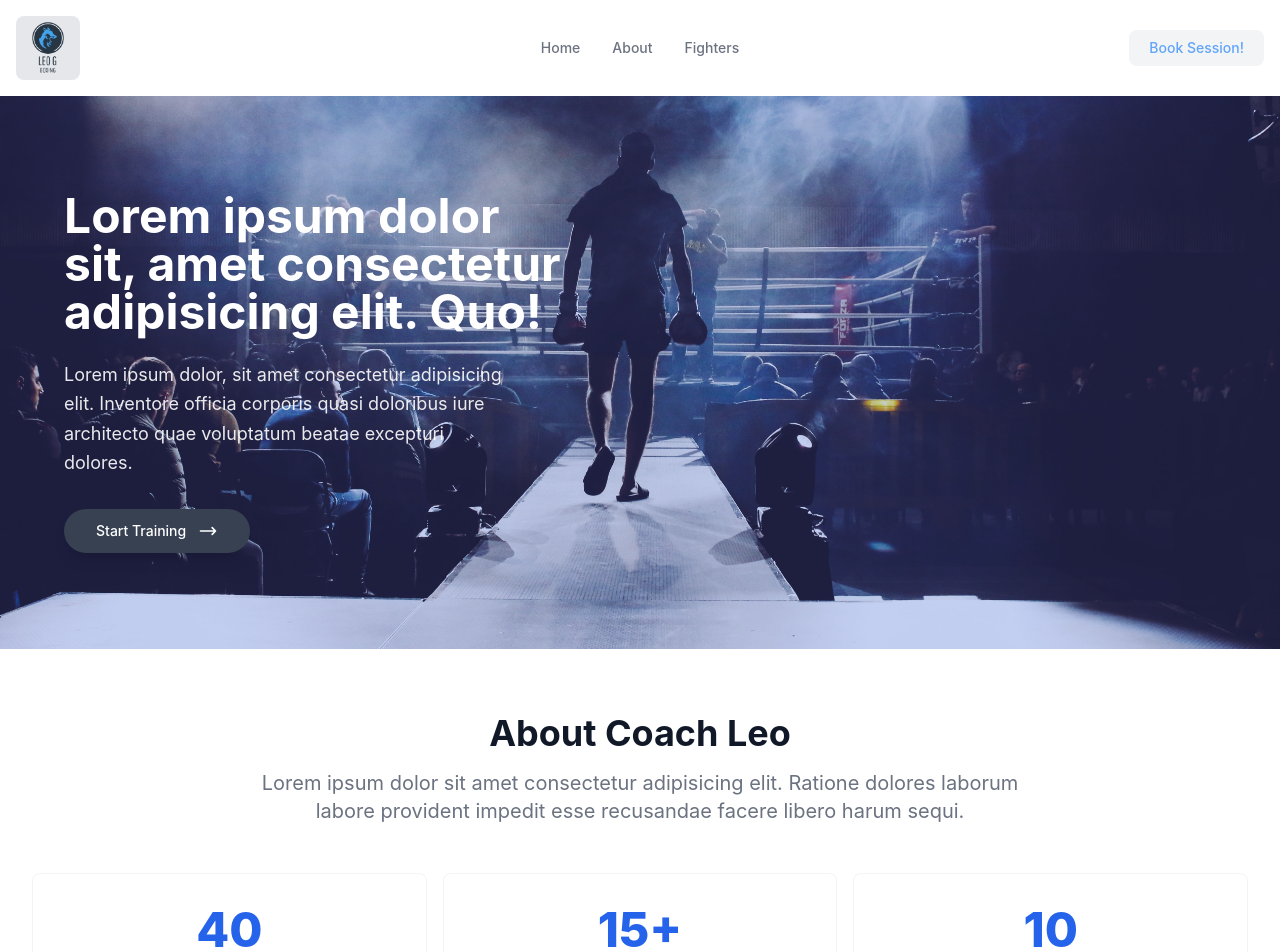
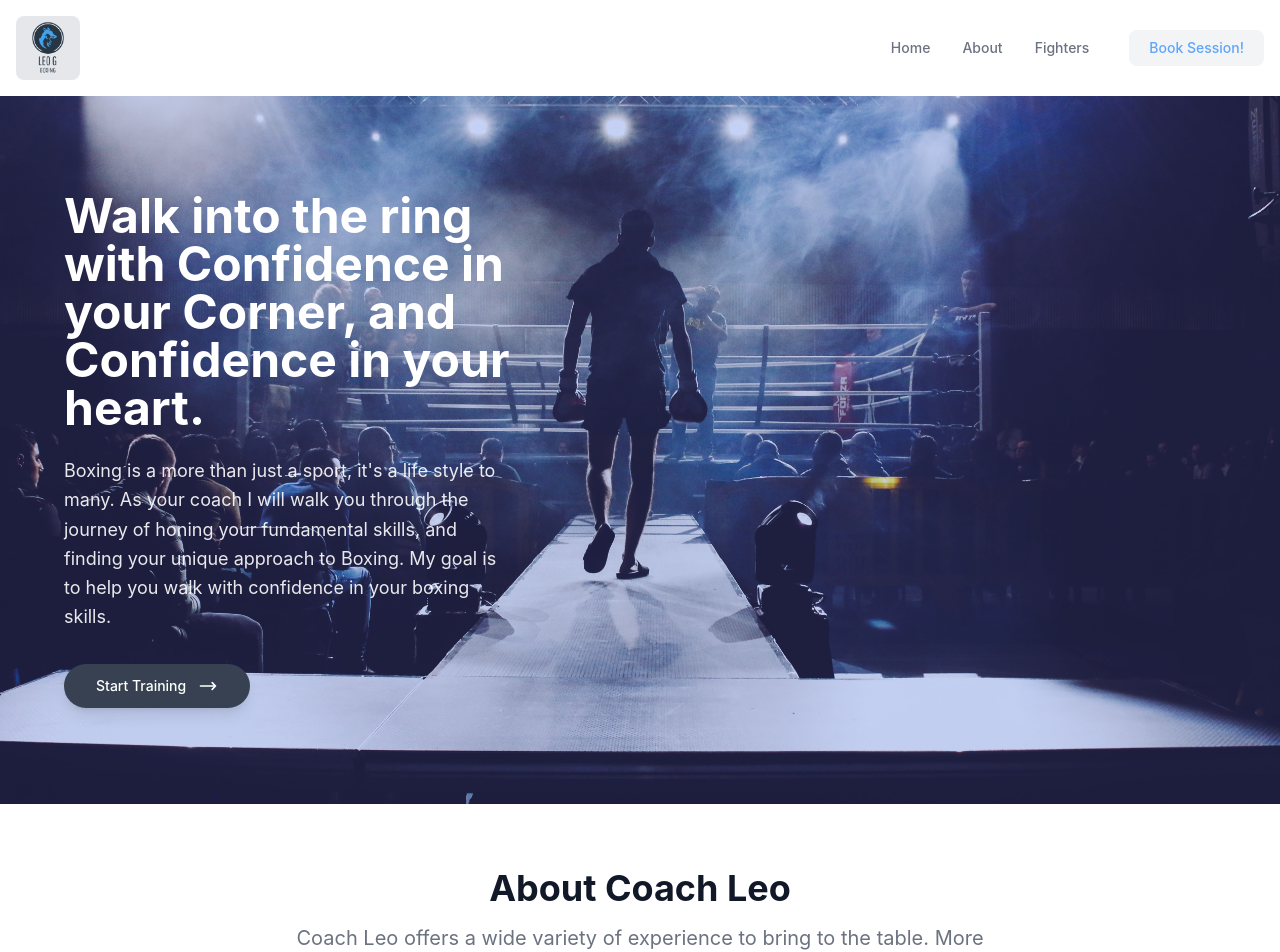
Before and after one commit to AndrewKalGit/coach-leo-boxing, a React (Create React App) app: page / in a window 1280 px wide. Shown: the top 952 px of the page. Built offline with nearby package versions, Linux system fonts and the light colour scheme.

Commit message:
Text added to overall UI only text missing is the Fighters and Review page

```diff
--- a/src/Components/Demo.js
+++ b/src/Components/Demo.js
@@ -8,15 +8,13 @@ return (
   <div class="p-8 md:p-12 lg:px-16 lg:py-24 bg-blue-700/25">
     <div class="max-w-lg text-center sm:text-left">
       <h2 class="text-2xl font-bold text-white sm:text-3xl md:text-5xl">
-        Lorem ipsum dolor sit, amet consectetur adipisicing elit. Quo!
+        Walk into the ring with Confidence in your Corner, and Confidence in your heart.
       </h2>
 
       <p
         class="hidden max-w-md text-white/90 md:mt-6 md:text-lg md:leading-relaxed md:block"
       >
-        Lorem ipsum dolor, sit amet consectetur adipisicing elit. Inventore
-        officia corporis quasi doloribus iure architecto quae voluptatum beatae
-        excepturi dolores.
+        Boxing is a more than just a sport, it's a life style to many. As your coach I will walk you through the journey of honing your fundamental skills, and finding your unique approach to Boxing. My goal is to help you walk with confidence in your boxing skills.
       </p>
 
       <div class="mt-4 sm:mt-8">
--- a/src/Components/Nav.js
+++ b/src/Components/Nav.js
@@ -23,7 +23,7 @@ function Nav(props) {
         {/* <Link class="text-gray-500 hover:text-black" to="/FAQ">FAQ</Link> */}
       </nav>
 
-      <div class="items-center justify-end flex-1 hidden space-x-4 sm:flex">
+      <div class="items-center sm:justify-end flex justify-center space-x-4 sm:flex">
         <Link
           class="px-5 py-2 text-sm font-medium text-blue-400 hover:text-white bg-gray-100 hover:bg-blue-400 rounded-lg"
           to="signup"
--- a/src/Components/Stats.js
+++ b/src/Components/Stats.js
@@ -13,9 +13,7 @@ function Stats(props) {
       </h2>
 
       <p class="mt-4 text-gray-500 sm:text-xl">
-        Lorem ipsum dolor sit amet consectetur adipisicing elit. Ratione dolores
-        laborum labore provident impedit esse recusandae facere libero harum
-        sequi.
+        Coach Leo offers a wide variety of experience to bring to the table. More importantly his abiltiy to connect to his fighters and ability to hold his fighters accountable makes him a great coach. Above all his respect and eagerness to see you succeed in training or competition makes him a valuable asset to the world of Boxing.
       </p>
     </div>
 
```
